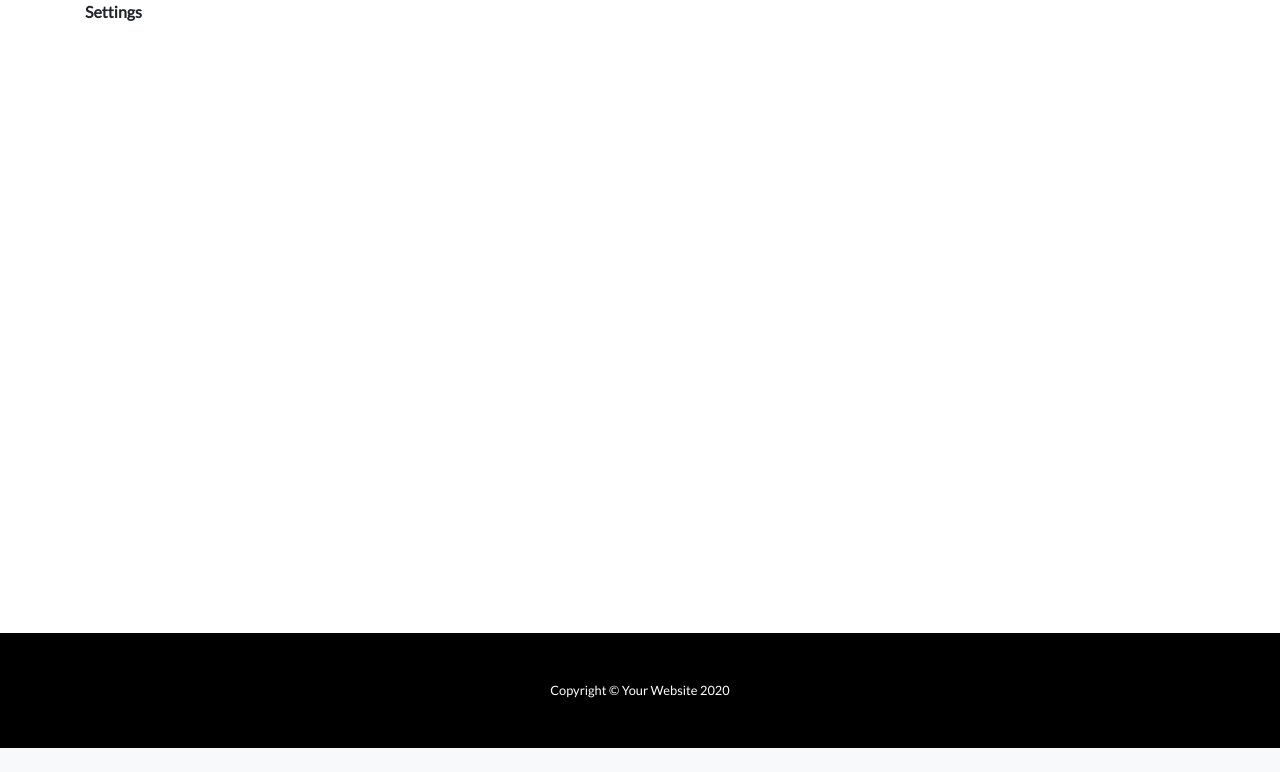
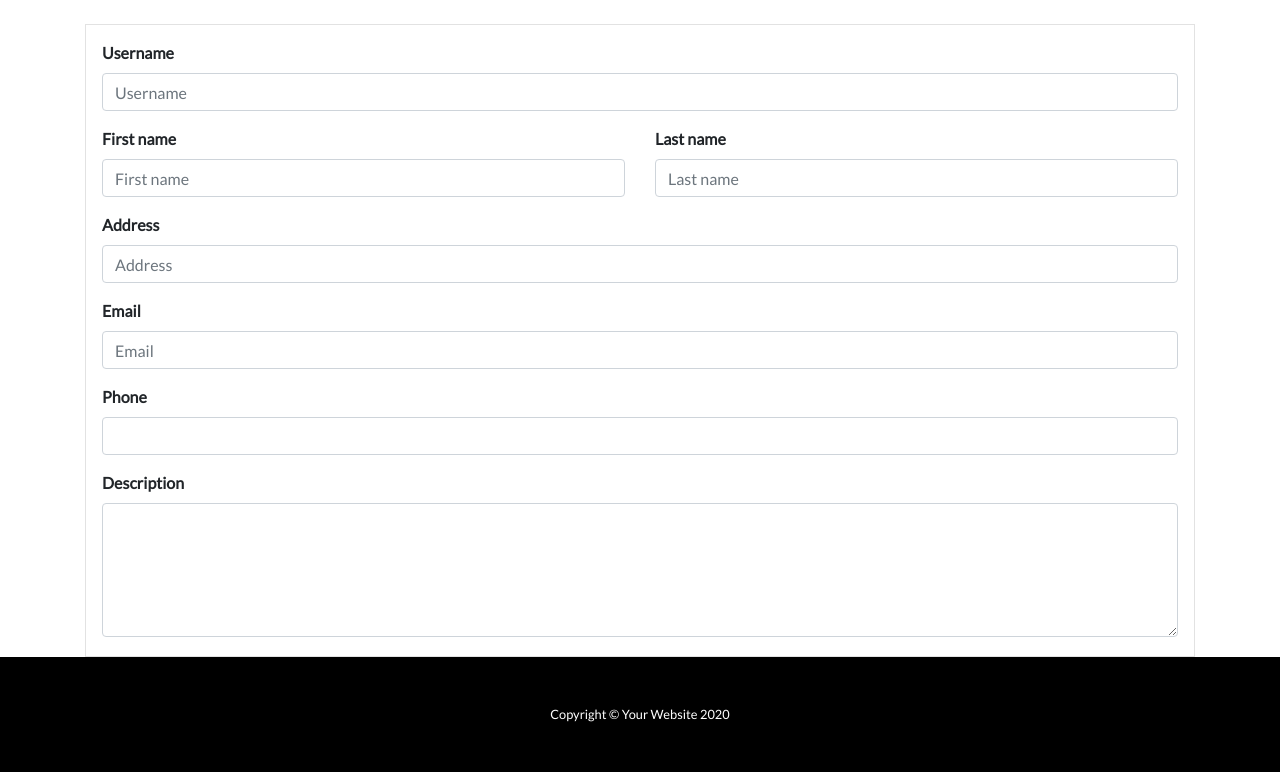
Before and after one commit to achrefabdennebi/wedding-planner, a Django app: page /profile/settings in a window 1280 px wide. Shown: the part 57-829 px from the top of the page. Before the commit the page ends 805 px from the top, so only its background shows below. Run offline with Django 3.2, Linux system fonts and the light colour scheme; some libraries are stand-ins or nearby versions.

Commit message:
feat: add settings page

```diff
--- a/wedding/static/wedding/styles.css
+++ b/wedding/static/wedding/styles.css
@@ -28,6 +28,19 @@ html, body {
 
   display: flex;
 }
+
+/*---------------------------------------------------
+            = Form settings
+---------------------------------------------------*/
+.form-settings {
+  padding: 1em;
+  height: 100%;
+  margin-top: 24px;
+  border: 1px solid #e2e2e2;
+}
+
+/*---------------------------------------------------*/
+
 
 /*----------------------LOGIN-----------------------*/
 .login {
--- a/wedding/templates/wedding/settings.html
+++ b/wedding/templates/wedding/settings.html
@@ -2,8 +2,61 @@
 
 {% block body %}
 <div class="container h-100">
-    <div>
-        Settings
-    </div>
+    <form class="form-settings">
+        <div class="row">
+            <div class="form-group col">
+                <label for="Username">Username</label>
+                <input id="Username" type="text" class="form-control" placeholder="Username">
+            </div>
+        </div>
+
+        <div class="row">
+            <div class="form-group col">
+                <label for="firstName">First name</label>
+                <input id="firstName" type="text" class="form-control" placeholder="First name">
+            </div>
+
+            <div class="form-group col">
+                <label for="lastName">Last name</label>
+                <input id="lastName" type="text" class="form-control" placeholder="Last name">
+            </div>
+        </div>
+
+        <div class="row">
+            <div class="form-group col">
+                <label for="autocomplete">Address</label>
+                <input  id="autocomplete" type="text" class="form-control" placeholder="Address">
+            </div>
+        </div>
+
+        <div class="row">
+            <div class="form-group col">
+                <label for="email">Email</label>
+                <input  id="email" type="text" class="form-control" placeholder="Email">
+            </div>
+        </div>
+
+        <div class="row">
+            <div class="form-group col">
+                <label for="inputPhone">Phone</label>
+                <input  id="inputPhone" type="text" class="form-control">
+            </div>
+        </div>
+
+        <div class="row">
+            <div class="form-group col">
+                <label for="description">Description</label>
+                <textarea   id="description"
+                            rows="5"
+                            cols="2"
+                            class="form-control"
+                            type="text"
+                            required
+                            placeholder="Description">
+
+                </textarea>
+            </div>
+        </div>
+    </form>
 </div>
 {% endblock %}
```
